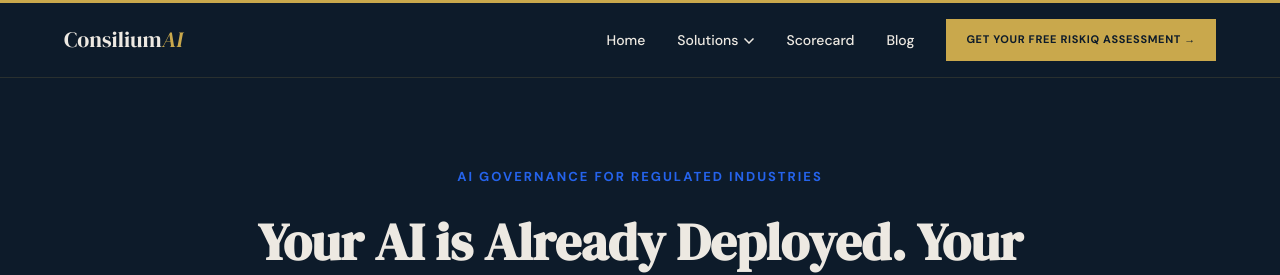
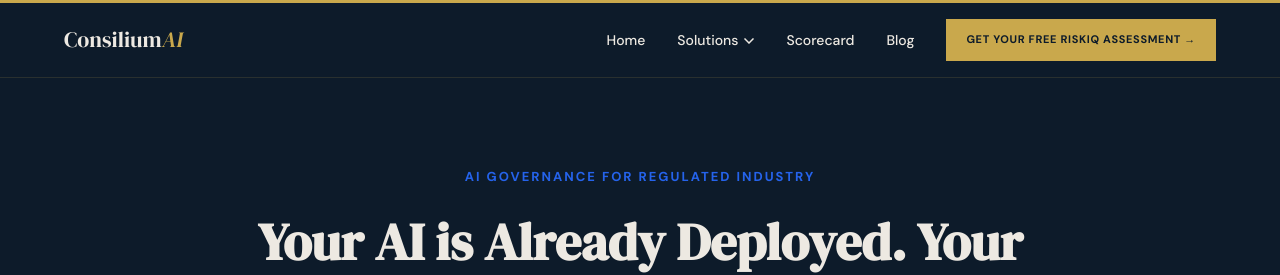
Before and after one commit to dchristman100/v0-ConsiliumAI-Scaffold, a Next.js app: page / in a window 1280 px wide. Shown: the top 275 px of the page. Built offline with nearby package versions, Linux system fonts and the light colour scheme.

Commit message:
fix: update hero section overline text to singular form
Co-authored-by: ShiFt <221561709+dchristman100@users.noreply.github.com>

```diff
--- a/app/page.tsx
+++ b/app/page.tsx
@@ -65,7 +65,7 @@ export default function HomePage() {
                 marginBottom: '24px',
               }}
             >
-              AI Governance for Regulated Industries
+              AI Governance for Regulated Industry
             </p>
 
             {/* H1 */}
```
